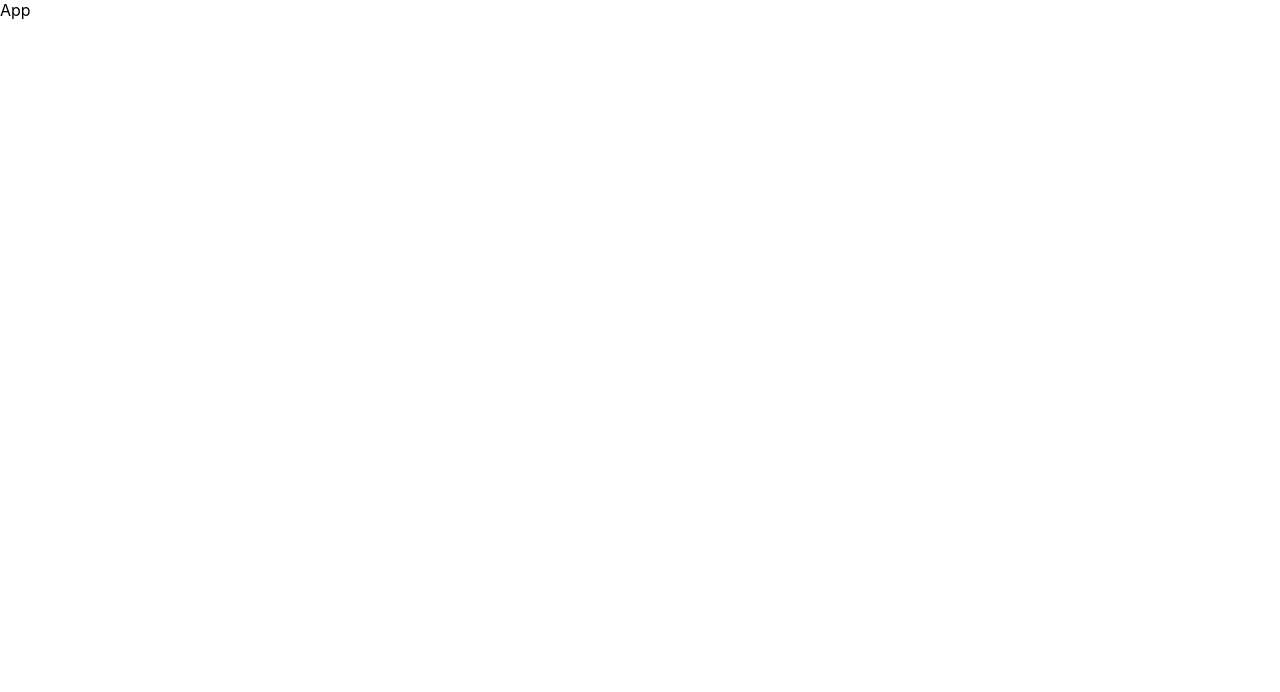
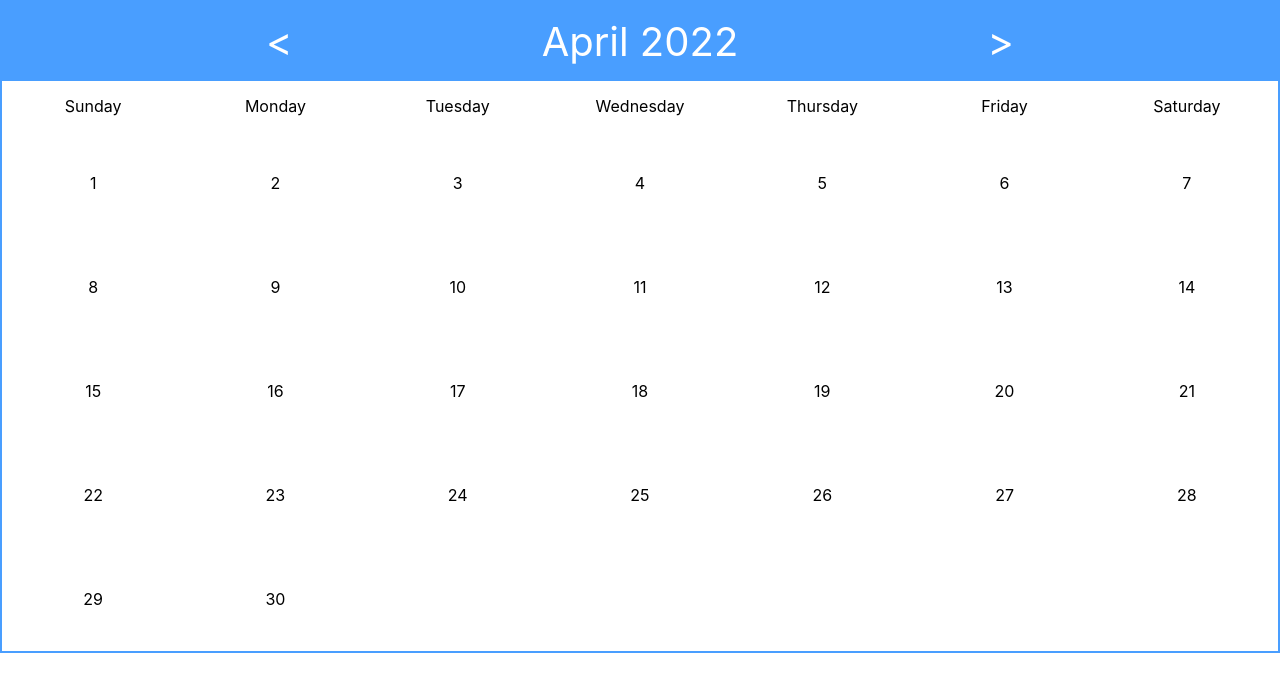
Before and after one commit to Tasty63/calendar-app, a React (Create React App) app: page / in a window 1280 px wide. Shown: the top 692 px of the page. Built offline with nearby package versions, Linux system fonts and the light colour scheme.

Commit message:
feat: make calendar layout

```diff
--- a/package.json
+++ b/package.json
@@ -38,5 +38,8 @@
       "last 1 firefox version",
       "last 1 safari version"
     ]
+  },
+  "devDependencies": {
+    "sass": "^1.50.0"
   }
 }
--- a/src/App.tsx
+++ b/src/App.tsx
@@ -1,7 +1,12 @@
 import React from 'react';
+import Calendar from './components/Calendar/Calendar';
 
 function App() {
-  return <div>App</div>;
+  return (
+    <div className="container">
+      <Calendar />
+    </div>
+  );
 }
 
 export default App;
--- /dev/null
+++ b/src/components/Calendar/Calendar.scss
@@ -0,0 +1,51 @@
+@import '../config/variables.scss';
+
+.calendar {
+  border: 2px solid $calendar-color;
+
+  &__header {
+    display: flex;
+    justify-content: space-evenly;
+    padding: 15px;
+    background-color: $calendar-color;
+    color: white;
+    font-size: 40px;
+  }
+
+  &__weekdays {
+    display: flex;
+  }
+
+  &__weekday {
+    display: flex;
+    justify-content: center;
+    flex: 1 1 calc(100% / 7);
+    padding: 15px 0;
+  }
+
+  &__days {
+    display: flex;
+    flex-wrap: wrap;
+  }
+
+  &__day {
+    display: flex;
+    justify-content: center;
+    flex: 0 0 calc(100% / 7);
+    padding: 40px 0;
+    border-radius: 5px;
+    box-sizing: border-box;
+    border: 2px solid transparent;
+
+    &:hover {
+      border: 2px solid $calendar-color;
+      cursor: pointer;
+    }
+  }
+}
+
+.button-month {
+  &:hover {
+    cursor: pointer;
+  }
+}
--- /dev/null
+++ b/src/components/Calendar/Calendar.tsx
@@ -0,0 +1,45 @@
+import React from 'react';
+import './Calendar.scss';
+
+function Calendar() {
+  const getDaysInMonth = () => {
+    const date = new Date();
+
+    const month = date.getMonth();
+    const year = date.getFullYear();
+
+    const daysInMonth = new Date(year, month + 1, 0).getDate();
+    return new Array(daysInMonth).fill(0);
+  };
+
+  const days = getDaysInMonth();
+  console.log(days);
+
+  return (
+    <div className="calendar">
+      <div className="calendar__header">
+        <div className="button-month">{`<`}</div>
+        <div className="calendar__current-month">April 2022</div>
+        <div className="button-month">{`>`}</div>
+      </div>
+      <div className="calendar__body">
+        <div className="calendar__weekdays">
+          <div className="calendar__weekday">Sunday</div>
+          <div className="calendar__weekday">Monday</div>
+          <div className="calendar__weekday">Tuesday</div>
+          <div className="calendar__weekday">Wednesday</div>
+          <div className="calendar__weekday">Thursday</div>
+          <div className="calendar__weekday">Friday</div>
+          <div className="calendar__weekday">Saturday</div>
+        </div>
+        <div className="calendar__days">
+          {days.map((day, index) => (
+            <div className="calendar__day">{index + 1}</div>
+          ))}
+        </div>
+      </div>
+    </div>
+  );
+}
+
+export default Calendar;
--- /dev/null
+++ b/src/components/config/variables.scss
@@ -0,0 +1 @@
+$calendar-color: rgb(73, 158, 255);
--- a/src/index.css
+++ b/src/index.css
@@ -1,13 +1,16 @@
 body {
   margin: 0;
-  font-family: -apple-system, BlinkMacSystemFont, 'Segoe UI', 'Roboto', 'Oxygen',
-    'Ubuntu', 'Cantarell', 'Fira Sans', 'Droid Sans', 'Helvetica Neue',
-    sans-serif;
+  font-family: -apple-system, BlinkMacSystemFont, 'Segoe UI', 'Roboto', 'Oxygen', 'Ubuntu', 'Cantarell', 'Fira Sans',
+    'Droid Sans', 'Helvetica Neue', sans-serif;
   -webkit-font-smoothing: antialiased;
   -moz-osx-font-smoothing: grayscale;
 }
 
 code {
-  font-family: source-code-pro, Menlo, Monaco, Consolas, 'Courier New',
-    monospace;
+  font-family: source-code-pro, Menlo, Monaco, Consolas, 'Courier New', monospace;
 }
+
+.container {
+  max-width: 1400px;
+  margin: 0 auto;
+}
```
Also changed, not shown: 1 other file (tests, documents, lock files or other folders).
